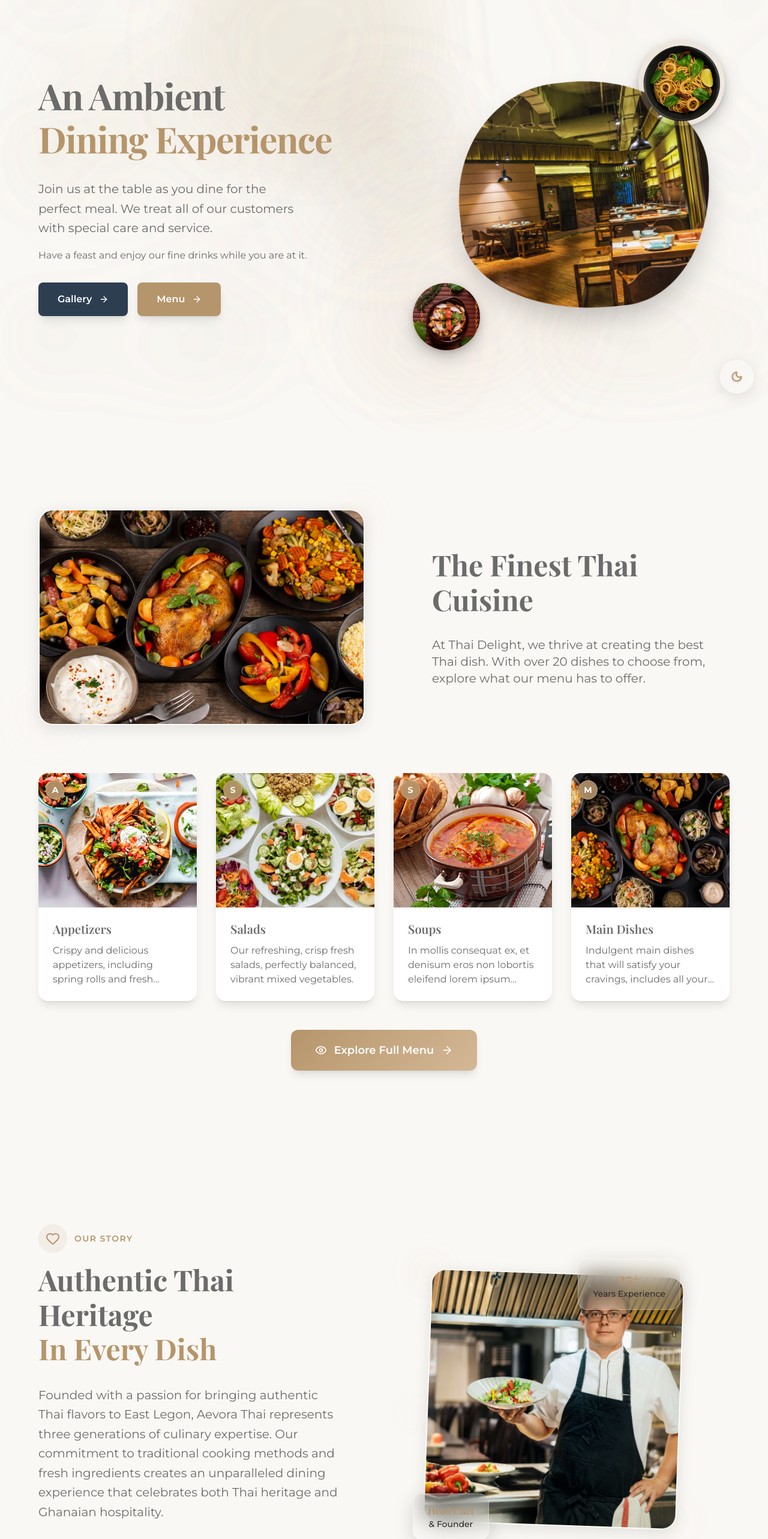
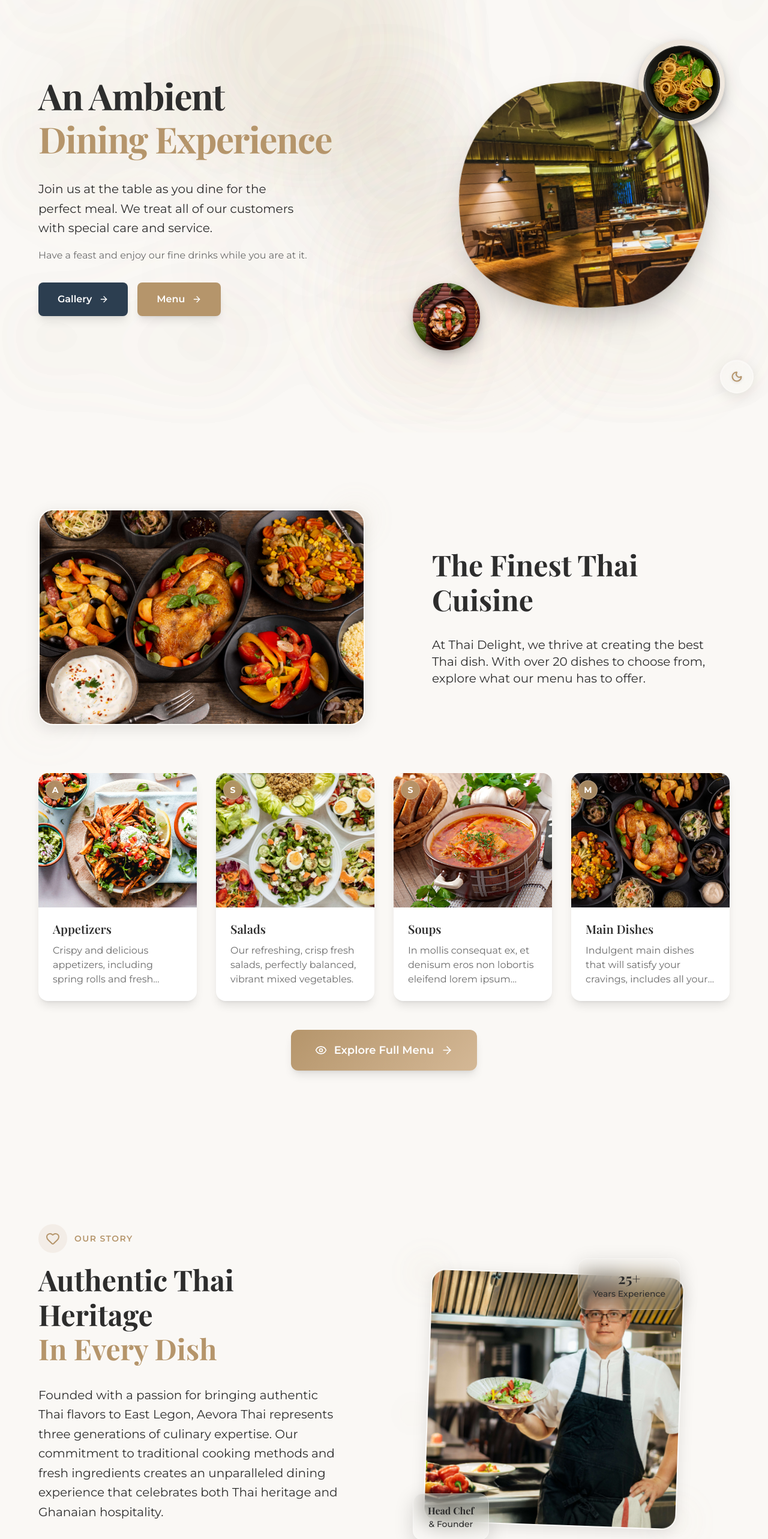
Before and after one commit to sidwah/aevora-thai, a Next.js app: page / in a window 1280 px wide. Shown: the part 120-2686 px from the top of the page at 60% size. Built offline with nearby package versions, Linux system fonts and the light colour scheme; some icons are missing; a web font is replaced by a local one.

Commit message:
Refactor: Remove text-neutral-gray class from various sections for consistent styling

```diff
--- a/components/sections/about-preview.tsx
+++ b/components/sections/about-preview.tsx
@@ -31,7 +31,7 @@ export default function AboutPreview() {
               </span>
             </div>
 
-            <h2 className="font-primary text-2xl sm:text-3xl font-bold text-primary-dark  leading-tight">
+            <h2 className="font-primary text-2xl sm:text-3xl font-bold leading-tight">
               Authentic Thai Heritage
               <br />
               <span className="text-primary-brown">In Every Dish</span>
@@ -109,7 +109,7 @@ export default function AboutPreview() {
             initial={{ opacity: 0, y: 20 }}
             animate={{ opacity: 1, y: 0 }}
             transition={{ delay: 0.3, duration: 0.6 }}
-            className="font-secondary text-base sm:text-lg text-neutral-gray leading-relaxed text-center max-w-2xl mx-auto"
+            className="font-secondary text-base sm:text-lg leading-relaxed text-center max-w-2xl mx-auto"
           >
             Founded with a passion for bringing authentic Thai flavors to East Legon,
             Aevora Thai represents three generations of culinary expertise. Our commitment
@@ -173,7 +173,7 @@ export default function AboutPreview() {
                   initial={{ opacity: 0, y: 20 }}
                   animate={{ opacity: 1, y: 0 }}
                   transition={{ delay: 0.3, duration: 0.6 }}
-                  className="font-primary text-4xl xl:text-5xl font-bold text-neutral-gray leading-tight"
+                  className="font-primary text-4xl xl:text-5xl font-bold leading-tight"
                 >
                   Authentic Thai Heritage
                   <br />
@@ -186,7 +186,7 @@ export default function AboutPreview() {
                 initial={{ opacity: 0, y: 20 }}
                 animate={{ opacity: 1, y: 0 }}
                 transition={{ delay: 0.4, duration: 0.6 }}
-                className="font-secondary text-xl text-neutral-gray leading-relaxed max-w-lg"
+                className="font-secondary text-xl leading-relaxed max-w-lg"
               >
                 Founded with a passion for bringing authentic Thai flavors to East Legon,
                 Aevora Thai represents three generations of culinary expertise. Our commitment
@@ -264,7 +264,7 @@ export default function AboutPreview() {
                   )}
                 >
                   <div className="text-center">
-                    <div className="font-primary text-2xl font-bold text-primary-brown">25+</div>
+                    <div className="font-primary text-2xl font-bold">25+</div>
                     <div className="font-secondary text-sm text-primary-dark font-medium">Years Experience</div>
                   </div>
                 </motion.div>
@@ -283,7 +283,7 @@ export default function AboutPreview() {
                   )}
                 >
                   <div className="text-center">
-                    <div className="font-primary text-base font-bold text-primary-brown">Head Chef</div>
+                    <div className="font-primary text-base font-bold">Head Chef</div>
                     <div className="font-secondary text-sm text-primary-dark font-medium">& Founder</div>
                   </div>
                 </motion.div>
--- a/components/sections/heritage-section.tsx
+++ b/components/sections/heritage-section.tsx
@@ -30,7 +30,7 @@ export default function HeritageSection() {
               </span>
             </div>
             <h2 className={cn(
-              "font-primary font-bold text-neutral-gray",
+              "font-primary font-bold ",
               "text-2xl sm:text-3xl",
               "leading-tight"
             )}>
@@ -202,7 +202,7 @@ export default function HeritageSection() {
                     </span>
                   </div>
                   <h2 className={cn(
-                    "font-primary font-bold text-neutral-gray",
+                    "font-primary font-bold",
                     "text-3xl lg:text-4xl xl:text-5xl",
                     "leading-tight"
                   )}>
@@ -220,7 +220,7 @@ export default function HeritageSection() {
                   className="space-y-4 lg:space-y-6"
                 >
                   <p className={cn(
-                    "font-secondary text-neutral-gray leading-relaxed",
+                    "font-secondary  leading-relaxed",
                     "text-lg lg:text-xl",
                     "max-w-lg"
                   )}>
@@ -229,7 +229,7 @@ export default function HeritageSection() {
                   </p>
 
                   <p className={cn(
-                    "font-secondary text-neutral-gray leading-relaxed",
+                    "font-secondary  leading-relaxed",
                     "text-base lg:text-lg",
                     "max-w-lg"
                   )}>
@@ -238,7 +238,7 @@ export default function HeritageSection() {
                   </p>
 
                   <p className={cn(
-                    "font-secondary text-neutral-gray leading-relaxed",
+                    "font-secondary leading-relaxed",
                     "text-base lg:text-lg",
                     "max-w-lg"
                   )}>
--- a/components/sections/hero-section.tsx
+++ b/components/sections/hero-section.tsx
@@ -25,7 +25,7 @@ export default function HeroSection() {
           >
             <h1 className={cn(
               "font-primary text-3xl sm:text-4xl font-bold",
-              "text-neutral-gray leading-tight",
+              " leading-tight",
               "tracking-tight"
             )}>
               An Ambient
@@ -188,7 +188,7 @@ export default function HeroSection() {
             >
               <h1 className={cn(
                 "font-primary text-5xl xl:text-6xl font-bold",
-                "text-neutral-gray leading-tight",
+                "leading-tight",
                 "tracking-tight"
               )}>
                 An Ambient
@@ -206,7 +206,7 @@ export default function HeroSection() {
             >
               <p className={cn(
                 "font-secondary text-xl",
-                "text-neutral-gray leading-relaxed",
+                "leading-relaxed",
                 "max-w-md"
               )}>
                 Join us at the table as you dine for the perfect meal.
--- a/components/sections/menu-preview.tsx
+++ b/components/sections/menu-preview.tsx
@@ -139,7 +139,7 @@ export default function MenuPreview() {
                   animate={{ opacity: 1, y: 0 }}
                   transition={{ delay: 0.3, duration: 0.6 }}
                   className={cn(
-                    "font-primary font-bold text-neutral-gray",
+                    "font-primary font-bold",
                     "text-3xl lg:text-4xl xl:text-5xl",
                     "leading-tight"
                   )}
@@ -153,7 +153,7 @@ export default function MenuPreview() {
                   animate={{ opacity: 1, y: 0 }}
                   transition={{ delay: 0.4, duration: 0.6 }}
                   className={cn(
-                    "font-secondary text-neutral-gray leading-relaxed",
+                    "font-secondary leading-relaxed",
                     "text-lg lg:text-xl",
                     "max-w-lg"
                   )}
--- a/components/sections/testimonials.tsx
+++ b/components/sections/testimonials.tsx
@@ -83,7 +83,7 @@ const TestimonialsSection: React.FC = () => {
               )}
 
               {/* Testimonial Comment - WHITE in dark mode */}
-              <blockquote className="font-secondary text-neutral-gray mx-auto mb-8 max-w-3xl text-lg leading-relaxed sm:text-xl lg:text-2xl">
+              <blockquote className="font-secondary mx-auto mb-8 max-w-3xl text-lg leading-relaxed sm:text-xl lg:text-2xl">
                 &quot;{currentTestimonial.comment}&quot;
               </blockquote>
 
--- a/components/ui/menu-category-card.tsx
+++ b/components/ui/menu-category-card.tsx
@@ -68,7 +68,7 @@ export default function MenuCategoryCard({
           {/* Content */}
           <div className="p-4 lg:p-6">
             <h3 className={cn(
-              "font-primary font-semibold text-neutral-gray mb-3",
+              "font-primary font-semibold mb-3",
               "text-lg sm:text-xl lg:text-lg xl:text-xl",
               "group-hover:text-primary-brown transition-colors duration-200"
             )}>
```
Also changed, not shown: components/sections/location-info.tsx (+12 -12 lines).
